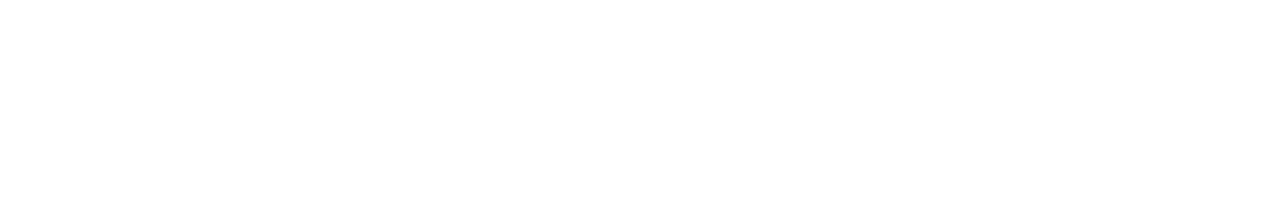
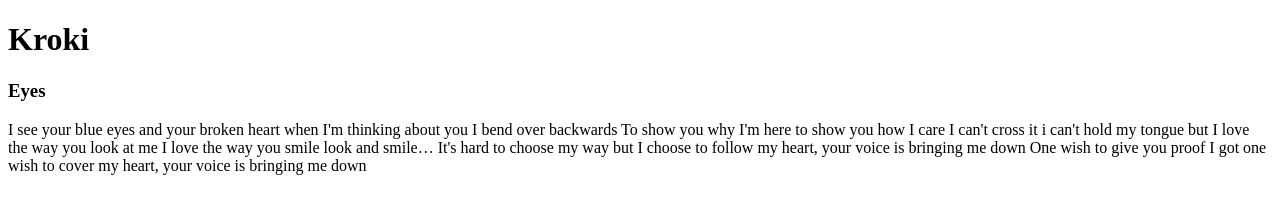
Before and after one commit to PiotrPiotrowski85/Git-Learning2, a plain HTML site: page index.html in a window 1280 px wide. Drawn offline with Linux system fonts and the light colour scheme.

Commit message:
Add First Song

```diff
--- a/index.html
+++ b/index.html
@@ -8,19 +8,40 @@
    	</head>
     	<body>
 			<div class="container">
-				<div class="song">
-					<h1></h1>
-					<h3></h3>
-					<p></p>
+				<div class="row">
+					<div class="col-4">
+						<h1>Kroki</h1>
+						<h3>Eyes</h3>
+						<p>I see your blue eyes
+							and your broken heart
+							when I'm thinking about you
+							I bend over backwards
+							To show you why I'm here
+							to show you how I care
+
+							I can't cross it
+							i can't hold my tongue
+							but I love the way you look at me
+							I love the way you smile
+							look and smile…
+
+							It's hard to choose my way
+							but I choose to follow my heart,
+							your voice is bringing me down
+							One wish to give you proof
+							I got one wish to cover my heart,
+							your voice is bringing me down
+						</p>
 					</div>
-				<div class="song">
+					<div class="col-4">
 						<h1></h1>
 						<h3></h3>
 					</div>
-				<div class="song">
+					<div class="col-4">
 						<h1></h1>
 						<h3></h3>
 					</div>
 				</div>
+			</div>
     	</body>
 </html>
```
Lines whose indentation alone changed are shown as unchanged.
